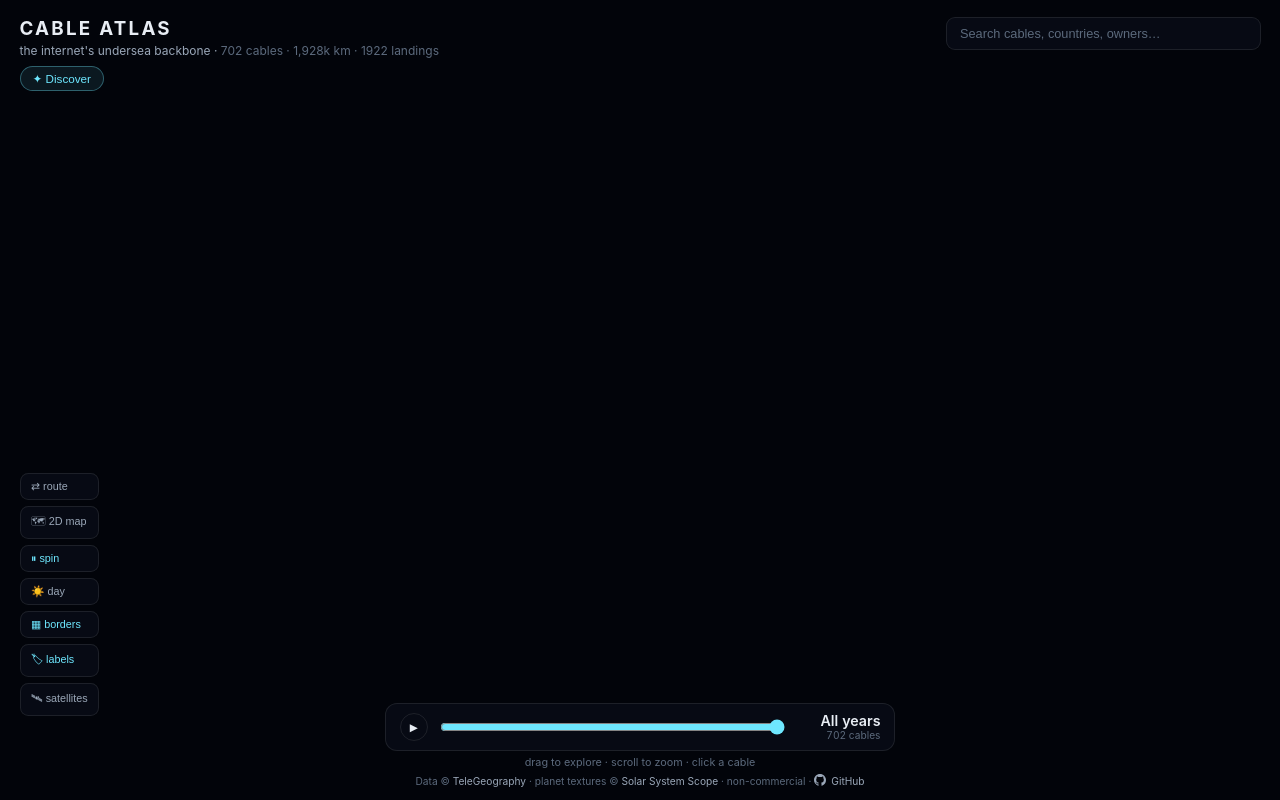
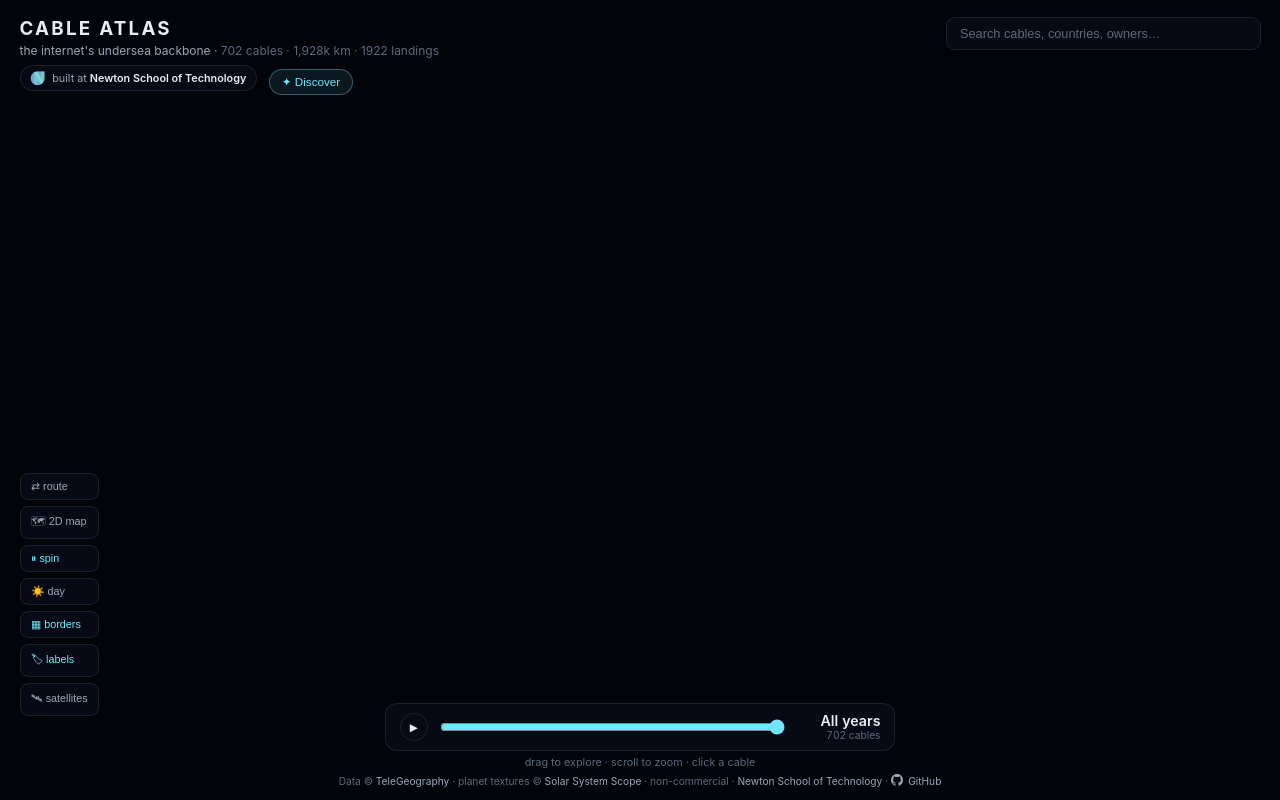
Before and after one commit to saiudayagiri/cable-globe, a website built with Vite: page index.html in a window 1280 px wide. Built offline with nearby package versions, Linux system fonts and the light colour scheme; what globe.gl would draw is missing.

Commit message:
Newton School of Technology branding
Header badge (logo + link to the NST page) and footer credit, so
visitors see which organization built the platform. README now credits
NST and drops the retired Vercel deploy.

```diff
--- a/index.html
+++ b/index.html
@@ -16,6 +16,10 @@
     <div id="brand">
       <h1>Cable Atlas</h1>
       <p>the internet's undersea backbone · <span id="stat-line">…</span></p>
+      <a id="org-badge" href="https://www.newtonschool.co/newton-school-of-technology-nst/home" target="_blank" rel="noopener" title="Newton School of Technology">
+        <img src="/textures/newton-school.png" alt="Newton School logo" width="16" height="16" />
+        <span>built at <b>Newton School of Technology</b></span>
+      </a>
       <button id="discover-btn">✦ Discover</button>
     </div>
     <div id="search-wrap">
@@ -87,7 +91,7 @@
       <div id="year-readout"><span id="year-label">All years</span><span id="year-count"></span></div>
     </div>
     <p id="hint">drag to explore · scroll to zoom · click a cable</p>
-    <p id="credit">Data © <a href="https://www.submarinecablemap.com" target="_blank" rel="noopener">TeleGeography</a> · planet textures © <a href="https://www.solarsystemscope.com/textures/" target="_blank" rel="noopener">Solar System Scope</a> · non-commercial · <a id="gh-link" href="https://github.com/saiudayagiri/cable-globe" target="_blank" rel="noopener"><svg viewBox="0 0 16 16" width="12" height="12" fill="currentColor" aria-hidden="true"><path d="M8 0C3.58 0 0 3.58 0 8c0 3.54 2.29 6.53 5.47 7.59.4.07.55-.17.55-.38 0-.19-.01-.82-.01-1.49-2.01.37-2.53-.49-2.69-.94-.09-.23-.48-.94-.82-1.13-.28-.15-.68-.52-.01-.53.63-.01 1.08.58 1.23.82.72 1.21 1.87.87 2.33.66.07-.52.28-.87.51-1.07-1.78-.2-3.64-.89-3.64-3.95 0-.87.31-1.59.82-2.15-.08-.2-.36-1.02.08-2.12 0 0 .67-.21 2.2.82.64-.18 1.32-.27 2-.27s1.36.09 2 .27c1.53-1.04 2.2-.82 2.2-.82.44 1.1.16 1.92.08 2.12.51.56.82 1.27.82 2.15 0 3.07-1.87 3.75-3.65 3.95.29.25.54.73.54 1.48 0 1.07-.01 1.93-.01 2.2 0 .21.15.46.55.38A8.01 8.01 0 0 0 16 8c0-4.42-3.58-8-8-8Z"/></svg> GitHub</a></p>
+    <p id="credit">Data © <a href="https://www.submarinecablemap.com" target="_blank" rel="noopener">TeleGeography</a> · planet textures © <a href="https://www.solarsystemscope.com/textures/" target="_blank" rel="noopener">Solar System Scope</a> · non-commercial · <a href="https://www.newtonschool.co/newton-school-of-technology-nst/home" target="_blank" rel="noopener">Newton School of Technology</a> · <a id="gh-link" href="https://github.com/saiudayagiri/cable-globe" target="_blank" rel="noopener"><svg viewBox="0 0 16 16" width="12" height="12" fill="currentColor" aria-hidden="true"><path d="M8 0C3.58 0 0 3.58 0 8c0 3.54 2.29 6.53 5.47 7.59.4.07.55-.17.55-.38 0-.19-.01-.82-.01-1.49-2.01.37-2.53-.49-2.69-.94-.09-.23-.48-.94-.82-1.13-.28-.15-.68-.52-.01-.53.63-.01 1.08.58 1.23.82.72 1.21 1.87.87 2.33.66.07-.52.28-.87.51-1.07-1.78-.2-3.64-.89-3.64-3.95 0-.87.31-1.59.82-2.15-.08-.2-.36-1.02.08-2.12 0 0 .67-.21 2.2.82.64-.18 1.32-.27 2-.27s1.36.09 2 .27c1.53-1.04 2.2-.82 2.2-.82.44 1.1.16 1.92.08 2.12.51.56.82 1.27.82 2.15 0 3.07-1.87 3.75-3.65 3.95.29.25.54.73.54 1.48 0 1.07-.01 1.93-.01 2.2 0 .21.15.46.55.38A8.01 8.01 0 0 0 16 8c0-4.42-3.58-8-8-8Z"/></svg> GitHub</a></p>
   </footer>
 
   <div id="tooltip" hidden></div>
--- a/src/style.css
+++ b/src/style.css
@@ -47,7 +47,26 @@ body {
 }
 #brand p { color: var(--ink-2); font-size: 0.8rem; margin-top: 0.2rem; }
 
+#org-badge {
+  display: inline-flex;
+  align-items: center;
+  gap: 0.4rem;
+  margin-top: 0.5rem;
+  padding: 0.28rem 0.65rem;
+  background: var(--surface);
+  border: 1px solid var(--line);
+  border-radius: 1.2rem;
+  color: var(--ink-2);
+  font-size: 0.72rem;
+  text-decoration: none;
+  backdrop-filter: blur(12px);
+}
+#org-badge img { border-radius: 4px; display: block; }
+#org-badge b { color: var(--ink); font-weight: 600; }
+#org-badge:hover { border-color: rgba(110, 231, 255, 0.4); color: var(--ink); }
+
 #discover-btn {
+  margin-left: 0.5rem;
   margin-top: 0.55rem;
   background: rgba(110, 231, 255, 0.09);
   border: 1px solid rgba(110, 231, 255, 0.35);
```
Also changed, not shown: README.md, public/textures/newton-school.png (added).
